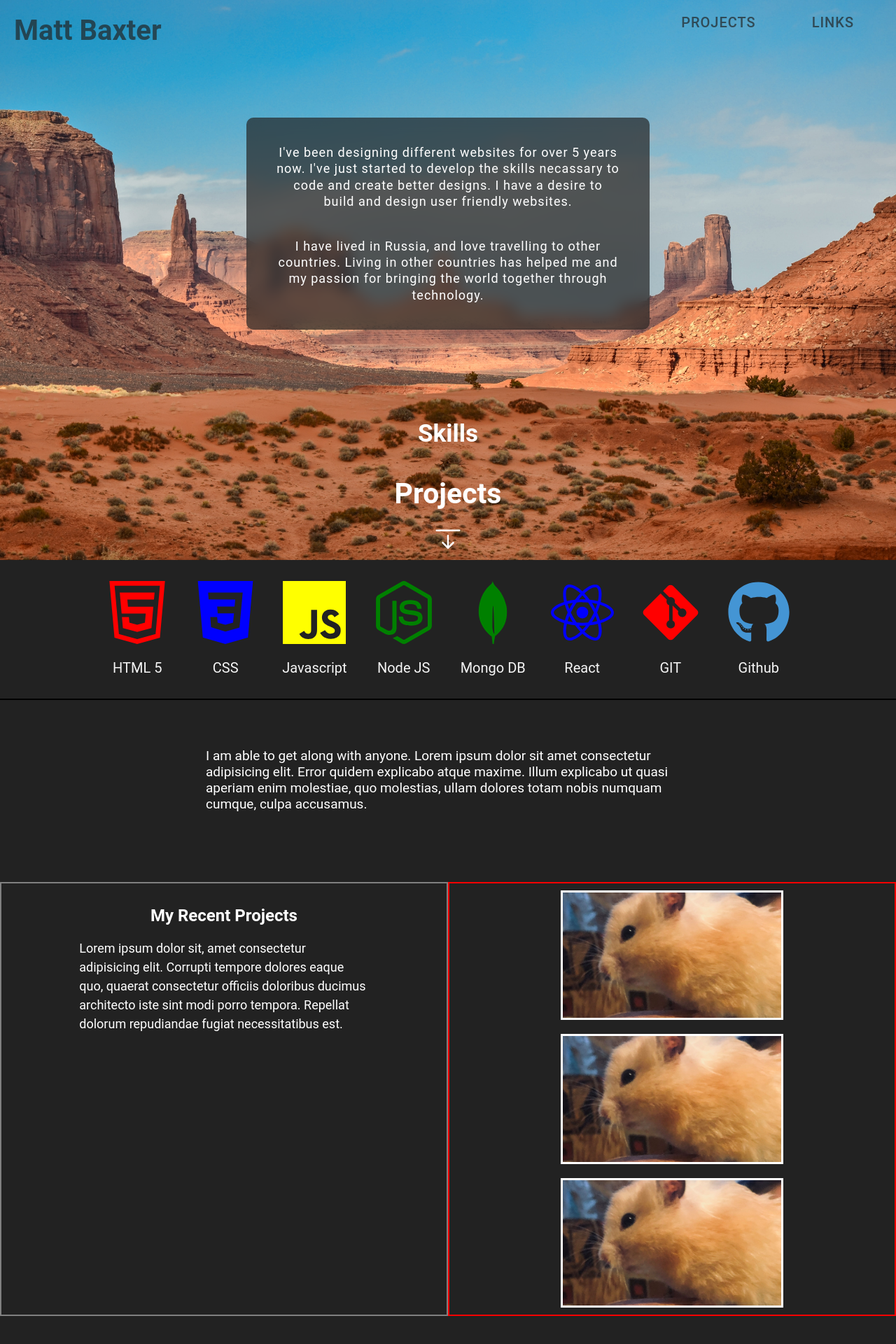
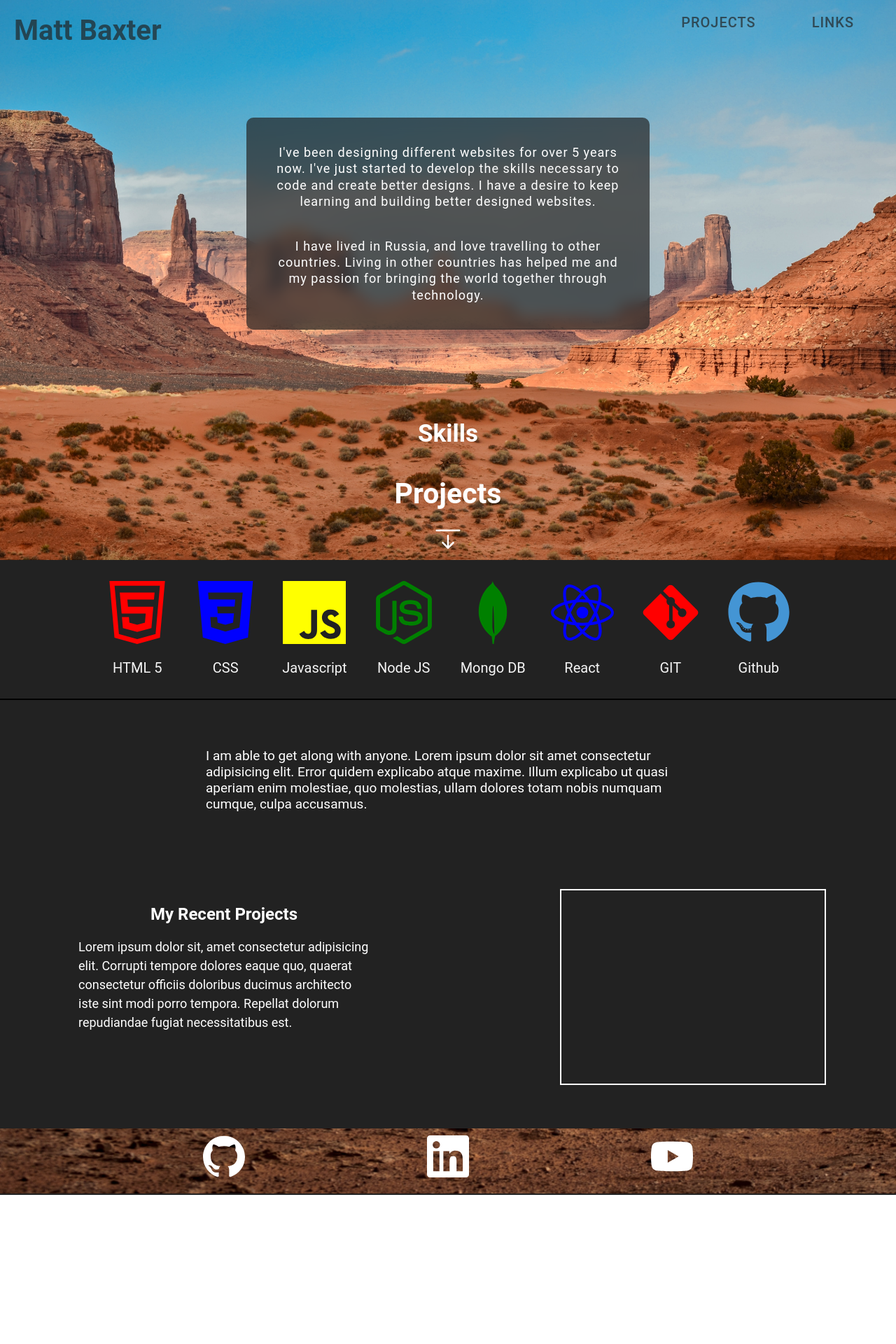
Before and after one commit to mbx33/portfolio, a React (Create React App) app: page / in a window 1280 px wide. Shown: the top 1920 px of the page at 70% size. After the commit the page ends 1707 px from the top, so only its background shows below. Built offline with nearby package versions, Linux system fonts and the light colour scheme.

Commit message:
added video player

```diff
--- a/package.json
+++ b/package.json
@@ -9,6 +9,7 @@
     "react": "^17.0.2",
     "react-dom": "^17.0.2",
     "react-icons": "^4.3.1",
+    "react-player": "^2.9.0",
     "react-reveal": "^1.2.2",
     "react-scripts": "4.0.3",
     "react-scroll": "^1.8.4",
--- a/src/components/Projects.jsx
+++ b/src/components/Projects.jsx
@@ -1,6 +1,7 @@
 import React from "react";
 import styled from "styled-components";
 import Bounce from "react-reveal/Bounce";
+import ReactPlayer from "react-player/lazy";
 
 function Projects() {
   return (
@@ -22,9 +23,18 @@ function Projects() {
         </SideArticleContainer>
 
         <LinkContainer>
-          <LinkWrap></LinkWrap>
-          <LinkWrap></LinkWrap>
-          <LinkWrap></LinkWrap>
+          <LinkWrap>
+            <ReactPlayer
+              title="project1"
+              width="380px"
+              height="280px"
+              url="https://youtu.be/1yeCO9h_Z7A"
+              frameborder="0"
+              muted="true"
+              controls="true"
+              style={{ border: "2px solid white" }}
+            />
+          </LinkWrap>
         </LinkContainer>
       </ProjectWrap>
     </Container>
@@ -35,6 +45,7 @@ export default Projects;
 
 const Container = styled.div`
   padding: 2em 0;
+  height: 100%;
   width: 100%;
   color: white;
 `;
@@ -42,7 +53,7 @@ const Container = styled.div`
 const ProjectWrap = styled.div`
   display: flex;
   width: 100%;
-  height: 80vh;
+  height: 100%;
   padding-bottom: 20px;
 `;
 
@@ -50,26 +61,24 @@ const LinkContainer = styled.div`
   display: flex;
   justify-content: space-evenly;
   flex-direction: column;
+  align-items: center;
   width: 50%;
-  border: 2px solid red;
+  /* border: 2px solid red; */
 `;
 
 const LinkWrap = styled.div`
   width: 50%;
   height: 100%;
-  background-size: cover;
-  background-position: center;
+
   /* background-repeat: no-repeat; */
-  background-image: url("/images/Disco.jpeg.jpg");
   margin: 10px auto;
-  border: 3px solid white;
 `;
 
 const SideArticleContainer = styled.div`
   position: sticky;
   top: 0;
   width: 50%;
-  border: 2px solid gray;
+  /* border: 2px solid gray; */
 
   .article-content {
     width: 65%;
--- a/src/components/Section.jsx
+++ b/src/components/Section.jsx
@@ -18,9 +18,9 @@ function Section() {
           <Fade right>
             <p>
               I've been designing different websites for over 5 years now. I've
-              just started to develop the skills necassary to code and create
-              better designs. I have a desire to build and design user friendly
-              websites.
+              just started to develop the skills necessary to code and create
+              better designs. I have a desire to keep learning and building
+              better designed websites.
             </p>
             <p>
               I have lived in Russia, and love travelling to other countries.
```
Also changed, not shown: 1 other file (tests, documents, lock files or other folders).
